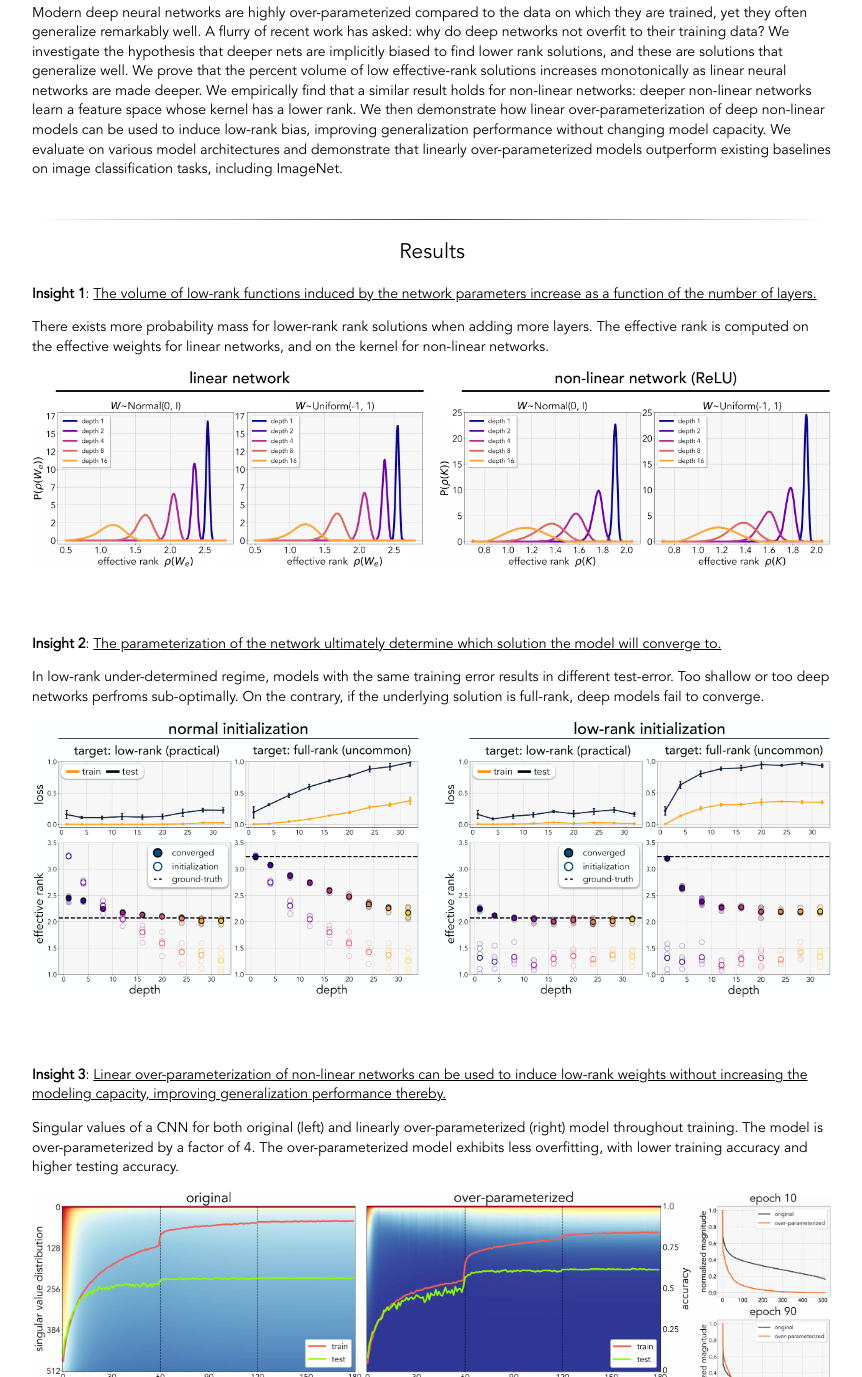
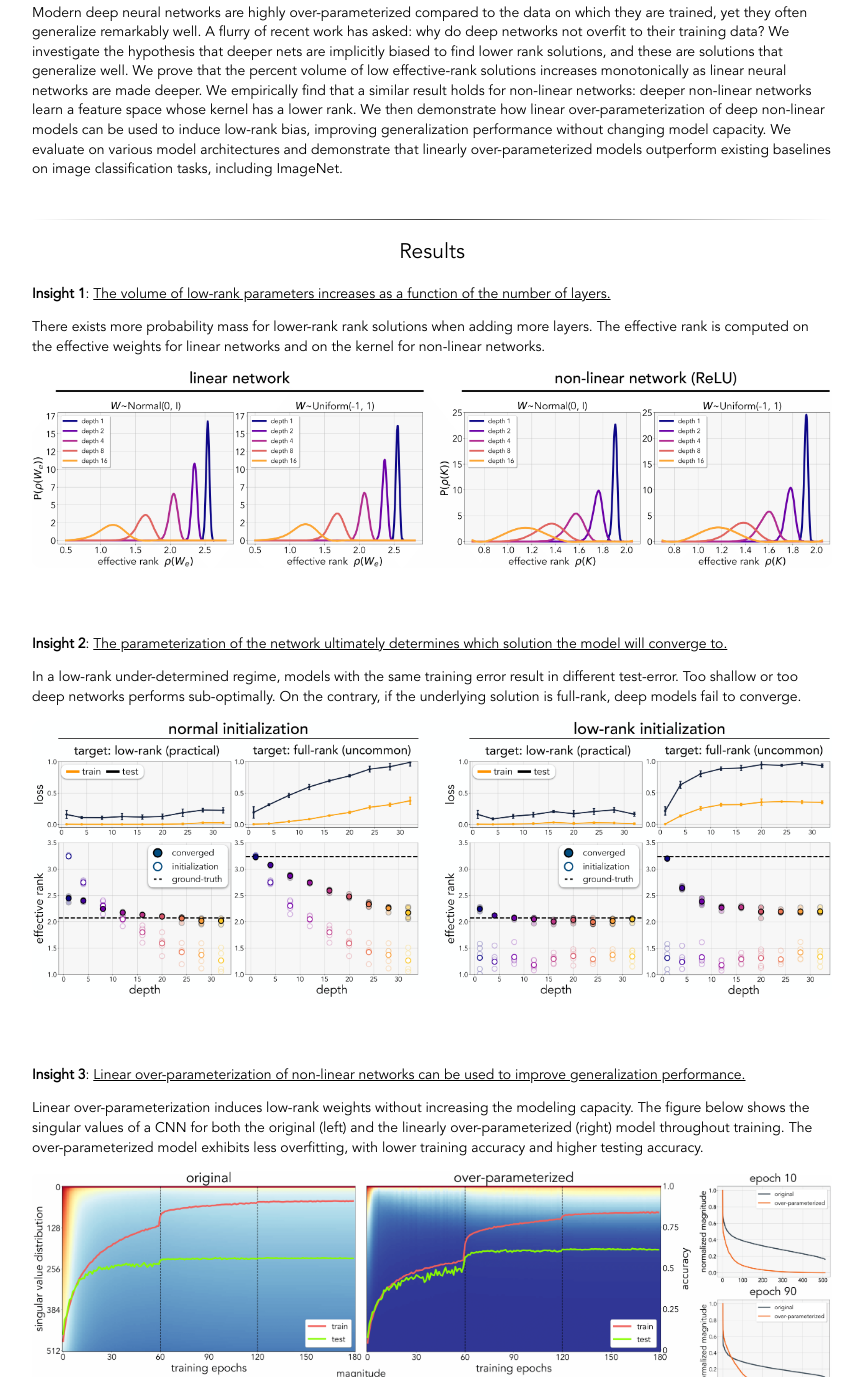
Before and after one commit to minyoungg/overparam, a plain HTML site: page index.html in a window 1280 px wide. Shown: the part 334-1711 px from the top of the page, without its empty margins (208-1070 px from the left). Drawn offline with Linux system fonts and the light colour scheme.

Commit message:
typos fixed, reworded few things

```diff
--- a/index.html
+++ b/index.html
@@ -285,20 +285,20 @@
 
       <hr>
       <center> <h2> Results </h2> </center>
-      <p><b>Insight 1</b>: <u>The volume of low-rank functions induced by the network parameters increase as a function of the number of layers.</u></p>
-      <p>There exists more probability mass for lower-rank rank solutions when adding more layers. The effective rank is computed on the effective weights for linear networks, and on the kernel for non-linear networks.</p>
+      <p><b>Insight 1</b>: <u>The volume of low-rank parameters increases as a function of the number of layers.</u></p>
+      <p>There exists more probability mass for lower-rank rank solutions when adding more layers. The effective rank is computed on the effective weights for linear networks and on the kernel for non-linear networks.</p>
       <p><img class="rounded"  src="./images/erank-pdf.png" width="800px"></p>
 
       <br><br>
-      <p><b>Insight 2</b>: <u>The parameterization of the network ultimately determine which solution the model will converge to.</u></p>
-      <p>In low-rank under-determined regime, models with the same training error results in different test-error. Too shallow or too deep networks perfroms sub-optimally.
-      On the contrary, if the underlying solution is full-rank, deep models fail to converge.</p>
+      <p><b>Insight 2</b>: <u>The parameterization of the network ultimately determines which solution the model will converge to.</u></p>
+      <p>In a low-rank under-determined regime, models with the same training error result in different test-error. Too shallow or too deep networks performs sub-optimally. On the contrary, if the underlying solution is full-rank, deep models fail to converge.</p>
       <p><img class="rounded"  src="./images/init-final-magma.png" width="800px"></p>
 
       <br><br>
-      <p><b>Insight 3</b>: <u>Linear over-parameterization of non-linear networks can be used to induce low-rank weights without increasing the modeling capacity, improving generalization performance thereby. </u>
-      <p> Singular values of a CNN for both original (left) and linearly over-parameterized (right) model throughout training.
-        The model is over-parameterized by a factor of 4.
+      <p><b>Insight 3</b>: <u>Linear over-parameterization of non-linear networks can be used to improve generalization performance. </u>
+      <p>
+        Linear over-parameterization induces low-rank weights without increasing the modeling capacity.
+        The figure below shows the singular values of a CNN for both the original (left) and the linearly over-parameterized (right) model throughout training.
         The over-parameterized model exhibits less overfitting, with lower training accuracy and higher testing accuracy. </p>
 
       <p><img class="rounded"  src="./images/sv-dynamics.png" width="800px"></p>
```
